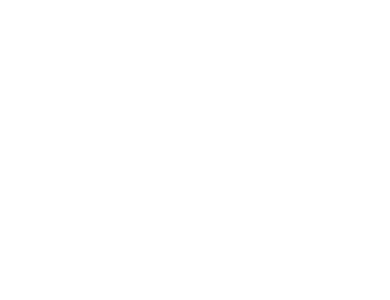
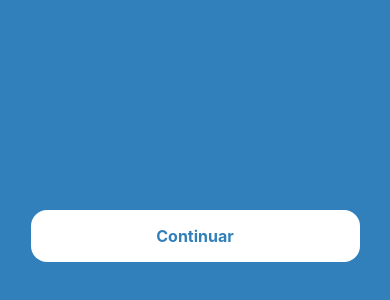
Before and after one commit to brunamariap/pharmaceutical-stock-control, a React Native app: screen / in a window 390 px wide. Shown: the part 186-486 px from the top of the page. Built offline with nearby package versions, Linux system fonts and the light colour scheme.

Commit message:
Criando componentes

```diff
--- a/App.js
+++ b/App.js
@@ -2,11 +2,13 @@
 import React from 'react';
 import { StyleSheet, Text, View } from 'react-native';
 import { NavigationContainer } from "@react-navigation/native";
+import { RoutesStack } from './src/routes';
 
 export default function App() {
   return (
     <NavigationContainer>
       <StatusBar style='auto' />
+      <RoutesStack/>
     </NavigationContainer>
   );
 }
--- a/src/components/buttonWhite.js
+++ b/src/components/buttonWhite.js
@@ -1,14 +1,29 @@
 import { StatusBar } from "expo-status-bar";
 import React from "react";
-import {
-  StyleSheet,
-  Text,
-  View,
-  TouchableOpacity,
-} from "react-native";
+import { StyleSheet, Text, View, TouchableOpacity } from "react-native";
 
-export function Button(props){
-    return(
-        <View></View>
-    );
+export function Button(props) {
+  return (
+    <View>
+      <TouchableOpacity style={styles.button}>
+        <Text style={styles.textButton}>{props.texto}</Text>
+      </TouchableOpacity>
+    </View>
+  );
 }
+
+const styles = StyleSheet.create({
+  button: {
+    width: 329,
+    backgroundColor: "#FFFFFF",
+    borderRadius: 5,
+    padding: 16,
+    borderRadius: 16,
+  },
+  textButton: {
+    color: "#3180BB",
+    fontWeight: "bold",
+    alignSelf:"center",
+    fontSize: 16,
+  },
+});
--- a/src/pages/Home.js
+++ b/src/pages/Home.js
@@ -1,17 +1,21 @@
 import { StatusBar } from "expo-status-bar";
 import React from "react";
-import {
-  StyleSheet,
-  Text,
-  View,
-  TouchableOpacity,
-  Image,
-} from "react-native";
+import { StyleSheet, Text, View } from "react-native";
+import { Button } from "../components/buttonWhite";
 
-export function Home({navigation}){
-    return(
-        <View>
+export function Home() {
+  return (
+    <View style={styles.container}>
+      <Button texto={'Continuar'}/>
+    </View>
+  );
+}
 
-        </View>
-    );
-}
+const styles = StyleSheet.create({
+  container: {
+    flex: 1,
+    backgroundColor: "#3180BB",
+    alignItems: "center",
+    justifyContent: "center",
+  },
+});
--- a/src/pages/Login.js
+++ b/src/pages/Login.js
@@ -0,0 +1,20 @@
+import React from "react";
+import { StyleSheet, Text, View } from "react-native";
+
+
+export function Login() {
+    return (
+      <View style={styles.container}>
+          <Text style={styles.textButton}>Entrar</Text>
+      </View>
+    );
+  }
+
+  const styles = StyleSheet.create({
+    container: {
+      flex: 1,
+      backgroundColor: "#3180BB",
+      alignItems: "center",
+      justifyContent: "center",
+    },
+  });
--- a/src/routes.js
+++ b/src/routes.js
@@ -1,15 +1,14 @@
-import { createNativeStackNavigator } from "@react-navigation/native-stack";
 import React from "react";
 import { StyleSheet, Text, View } from "react-native";
 import { createNativeStackNavigator } from "@react-navigation/native-stack";
-import { Login } from "./pages/Login";
-import { Home } from "./pages/Login";
+import { Home } from "./pages/home";
+import { Login } from "./pages/login";
 
 const Stack = createNativeStackNavigator()
 
 export function RoutesStack(){
     return(
-        <Stack.Navigator>
+        <Stack.Navigator screenOptions={{headerShown: false}}>
             <Stack.Screen
                 name="Home"
                 component={Home}
```
